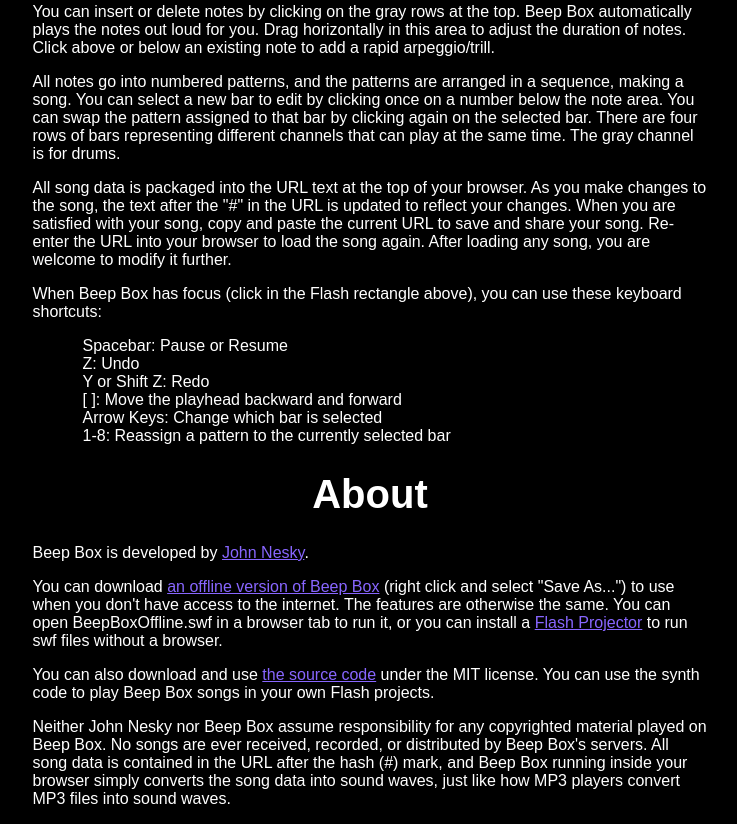
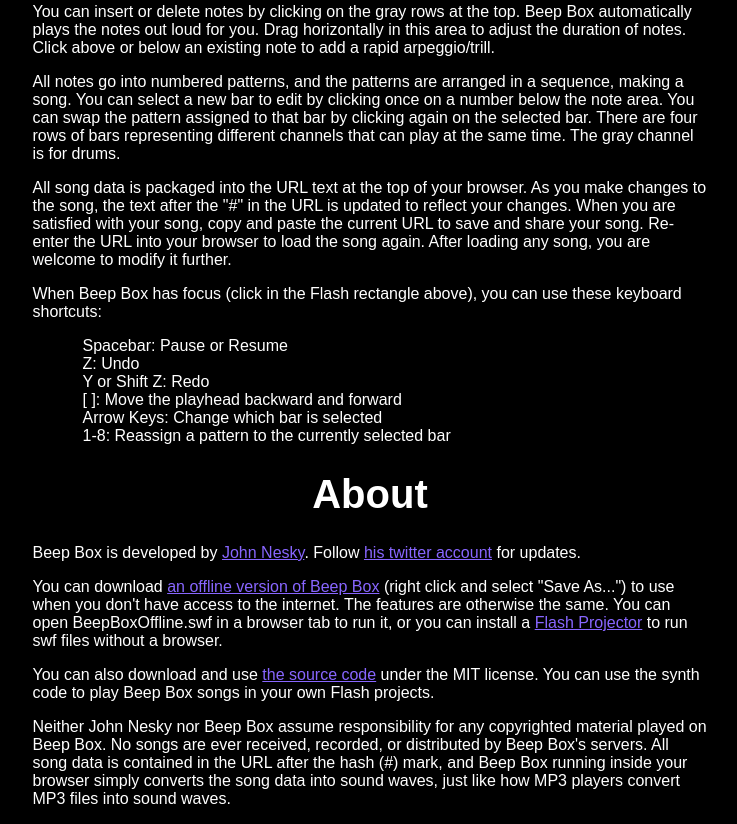
Before and after one commit to johnnesky/beepbox, a plain HTML site: page site/index.html in a window 1280 px wide. Shown: the part 1225-2049 px from the top of the page, without its empty margins (270-1007 px from the left). Drawn offline with Linux system fonts and the light colour scheme.

Commit message:
Added link to twitter account.

```diff
--- a/site/index.html
+++ b/site/index.html
@@ -114,7 +114,7 @@
 		About
 	</h1>
 	<p>
-		Beep Box is developed by <a href="http://www.johnnesky.com">John Nesky</a>.
+		Beep Box is developed by <a href="http://www.johnnesky.com">John Nesky</a>. Follow <a href="https://twitter.com/#!/shaktool">his twitter account</a> for updates.
 	</p>
 	<p>
 		You can download <a href="BeepBoxOffline.swf">an offline version of Beep Box</a> (right click and select "Save As...") to use when you don't have access to the internet. The features are otherwise the same. You can open BeepBoxOffline.swf in a browser tab to run it, or you can install a <a href="http://www.adobe.com/support/flashplayer/downloads.html">Flash Projector</a> to run swf files without a browser.
```
